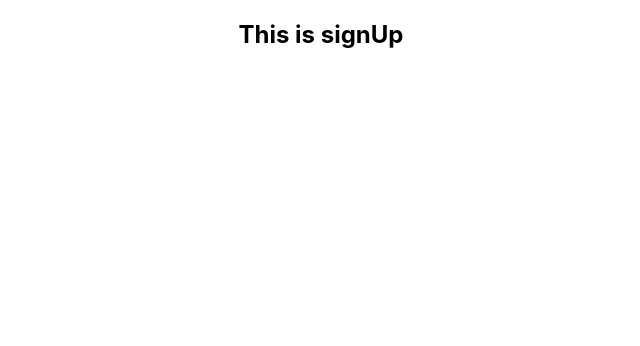
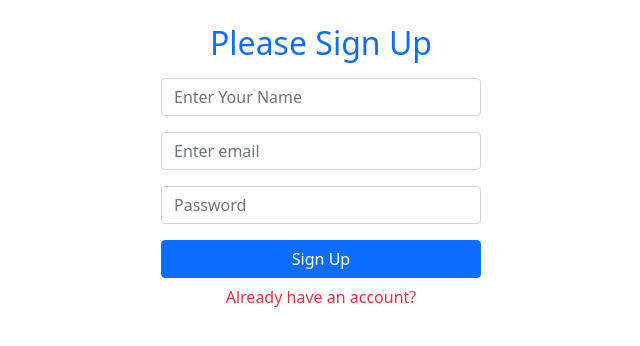
Before and after one commit to Rejaur9131/independent-service-provider, a React (Create React App) app: page /signup in a window 1280 px wide. Shown: the top 346 px of the page, without its empty margins (319-959 px from the left). Built offline with nearby package versions, Linux system fonts and the light colour scheme.

Commit message:
user creation with email and password along with error display

```diff
--- a/package.json
+++ b/package.json
@@ -6,8 +6,10 @@
     "@testing-library/jest-dom": "^5.16.4",
     "@testing-library/react": "^13.1.1",
     "@testing-library/user-event": "^13.5.0",
+    "bootstrap": "^5.1.3",
     "firebase": "^9.6.11",
     "react": "^18.0.0",
+    "react-bootstrap": "^2.2.3",
     "react-dom": "^18.0.0",
     "react-firebase-hooks": "^5.0.3",
     "react-router-dom": "^6.3.0",
--- a/src/App.js
+++ b/src/App.js
@@ -1,4 +1,5 @@
 import { Route, Routes } from 'react-router-dom';
+import 'bootstrap/dist/css/bootstrap.min.css';
 import './App.css';
 import Home from './Pages/Home/Home/Home';
 import About from './Pages/About/About';
--- a/src/Pages/Login/Login/Login.js
+++ b/src/Pages/Login/Login/Login.js
@@ -1,9 +1,28 @@
 import React from 'react';
+import { Form, Button } from 'react-bootstrap';
+import { useNavigate } from 'react-router-dom';
 
 const Login = () => {
+  const navigate = useNavigate();
   return (
-    <div>
-      <h2>this is login</h2>
+    <div className="w-25 mx-auto mt-3">
+      <h2 className="text-primary py-2">Please Login</h2>
+      <Form>
+        <Form.Group className="mb-3" controlId="formBasicEmail">
+          <Form.Control type="email" placeholder="Enter email" required />
+        </Form.Group>
+
+        <Form.Group className="mb-3" controlId="formBasicPassword">
+          <Form.Control type="password" placeholder="Password" required />
+        </Form.Group>
+
+        <Button variant="primary" className="w-100" type="submit">
+          Sign Up
+        </Button>
+      </Form>
+      <p className="btn btn-link text-danger text-decoration-none" onClick={() => navigate('/signup')}>
+        Don't have an account?
+      </p>
     </div>
   );
 };
--- a/src/Pages/Login/SignUp/SignUp.js
+++ b/src/Pages/Login/SignUp/SignUp.js
@@ -1,9 +1,53 @@
-import React from 'react';
+import React, { useRef } from 'react';
+import { Button, Form } from 'react-bootstrap';
+import { useCreateUserWithEmailAndPassword } from 'react-firebase-hooks/auth';
+import { useNavigate } from 'react-router-dom';
+import auth from './../../../firebase.init';
 
 const SignUp = () => {
+  const navigate = useNavigate();
+  const nameRef = useRef('');
+  const emailRef = useRef('');
+  const passwordRef = useRef('');
+  let errorElement;
+
+  const [createUserWithEmailAndPassword, user, loading, error] = useCreateUserWithEmailAndPassword(auth);
+  if (error) {
+    errorElement = <p className="text-danger text-start">Error:{error.message}</p>;
+  }
+  const handleSignUp = (event) => {
+    event.preventDefault();
+    const name = nameRef.current.value;
+    const email = emailRef.current.value;
+    const password = passwordRef.current.value;
+
+    createUserWithEmailAndPassword(email, password);
+  };
+
   return (
-    <div>
-      <h2>This is signUp</h2>
+    <div className="w-25 mx-auto mt-3">
+      <h2 className="text-primary py-2">Please Sign Up</h2>
+      <Form onSubmit={handleSignUp}>
+        <Form.Group className="mb-3" controlId="formBasicName">
+          <Form.Control type="text" ref={nameRef} placeholder="Enter Your Name" required />
+        </Form.Group>
+
+        <Form.Group className="mb-3" controlId="formBasicEmail">
+          <Form.Control type="email" ref={emailRef} placeholder="Enter email" required />
+        </Form.Group>
+
+        <Form.Group className="mb-3" controlId="formBasicPassword">
+          <Form.Control type="password" ref={passwordRef} placeholder="Password" required />
+        </Form.Group>
+
+        <Button variant="primary" className="w-100" type="submit">
+          Sign Up
+        </Button>
+      </Form>
+      {errorElement}
+      <p className="btn btn-link text-danger text-decoration-none" onClick={() => navigate('/login')}>
+        Already have an account?
+      </p>
     </div>
   );
 };
```
Also changed, not shown: 1 other file (tests, documents, lock files or other folders).
